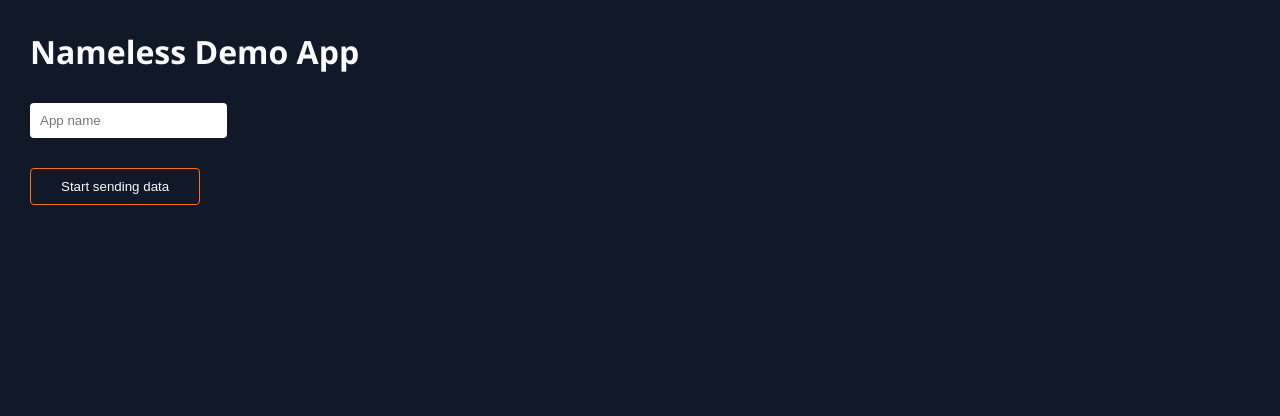
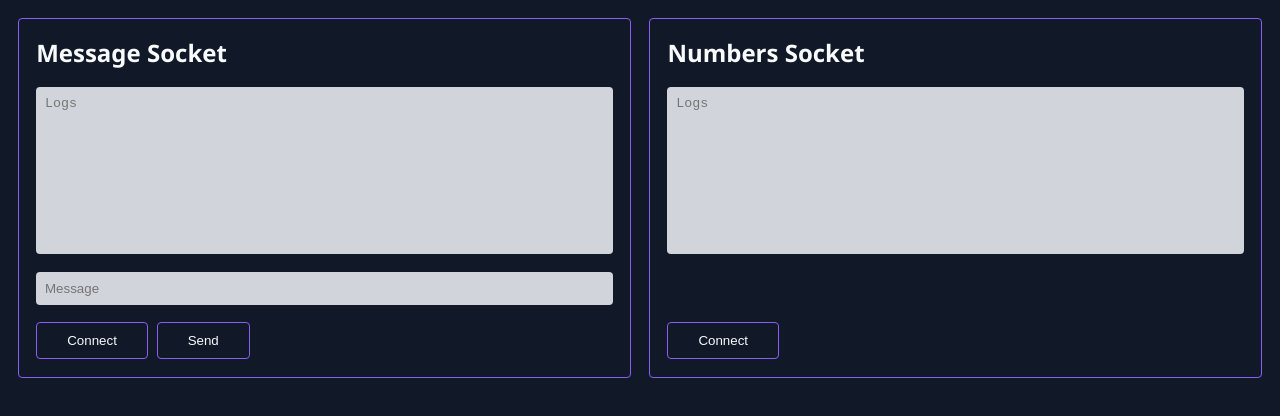
Before and after one commit to lcj2-dev/sockets-demo, a website: page index.html in a window 1280 px wide. Drawn offline with Linux system fonts and the light colour scheme.

Commit message:
Changed app to Socket Demo

```diff
--- a/app.js
+++ b/app.js
@@ -1,28 +1,13 @@
 (() => {
-  const appConfig = {
-    name: 'Nameless'
-  };
+  socket = new WebSocket('ws://localhost:5015');
 
-  let isBroadcasting = false;
-
-  const appName = document.getElementById('appName');
-  const nameInput = document.getElementById('nameInput');
-  const dataBtn = document.getElementById('dataBtn');
-
-  nameInput.addEventListener('input', e => {
-    appConfig.name = e.target.value.trim();
-    appName.textContent = `${appConfig.name} Demo App`;
+  socket.addEventListener('open', e => {
+    console.log(e);
+    socket.send('hello server');
   });
 
-  dataBtn.addEventListener('click', () => {
-    isBroadcasting = !isBroadcasting;
-
-    dataBtn.textContent = `${isBroadcasting ? 'Stop' : 'Start'} sending data`;
-
-    nameInput.disabled = isBroadcasting;
-
-    console.log(
-      `${appConfig.name} is now ${isBroadcasting ? 'online' : 'offline'}`
-    );
+  socket.addEventListener('message', e => {
+    console.log(e);
+    console.log(e.data);
   });
 })();
--- a/index.html
+++ b/index.html
@@ -5,15 +5,29 @@
     <meta http-equiv="X-UA-Compatible" content="IE=edge" />
     <meta name="viewport" content="width=device-width, initial-scale=1.0" />
     <link rel="stylesheet" href="./style.css" />
-    <title>NDA</title>
+    <title>Sockets Demo</title>
   </head>
   <body>
     <main class="content">
-      <h1 id="appName">Nameless Demo App</h1>
+      <div class="container">
+        <div class="box socket-control" data-route="messages">
+          <h2>Message Socket</h2>
+          <textarea class="textarea" rows="10" placeholder="Logs"></textarea>
+          <input class="input" type="text" placeholder="Message" />
+          <div class="box-buttons">
+            <button class="btn">Connect</button>
+            <button class="btn">Send</button>
+          </div>
+        </div>
 
-      <input type="text" id="nameInput" placeholder="App name" />
-
-      <button class="btn" id="dataBtn">Start sending data</button>
+        <div class="box socket-control" data-route="numbers">
+          <h2>Numbers Socket</h2>
+          <textarea class="textarea" rows="10" placeholder="Logs"></textarea>
+          <div class="box-buttons">
+            <button class="btn">Connect</button>
+          </div>
+        </div>
+      </div>
     </main>
 
     <script src="./app.js"></script>
--- a/style.css
+++ b/style.css
@@ -1,7 +1,23 @@
 :root {
-  --color-primary: rgb(249, 115, 22);
+  --space-default: 1.1rem;
+
   --color-dark: rgb(17, 24, 39);
+  --color-gray-dark: rgb(107, 114, 128);
+  --color-gray: rgb(209, 213, 219);
+  --color-gray-light: rgb(229, 231, 235);
   --color-light: rgb(248, 250, 252);
+
+  --color-red: rgb(239, 68, 68);
+  --color-orange: rgb(249, 115, 22);
+  --color-yellow: rgb(245, 158, 11);
+  --color-lime: rgb(132, 204, 22);
+  --color-green: rgb(34, 197, 94);
+  --color-cyan: rgb(20, 184, 166);
+  --color-blue: rgb(14, 165, 233);
+  --color-violet: rgb(139, 92, 246);
+  --color-pink: rgb(217, 70, 239);
+  --color-rose: rgb(244, 63, 94);
+
   --radius-default: 4px;
 }
 
@@ -13,26 +29,57 @@
 
 body {
   font-family: 'Segoe UI', Tahoma, Geneva, Verdana, sans-serif;
-}
-
-.content {
-  height: 100vh;
-  padding: 30px;
   background-color: var(--color-dark);
   color: var(--color-light);
 }
 
-.content input {
+.content {
+  padding: var(--space-default);
+}
+
+@media (min-width: 1400px) {
+  .content {
+    max-width: 50%;
+    margin: 0 auto;
+  }
+}
+
+.container {
+  display: flex;
+  gap: var(--space-default);
+}
+
+.box {
+  flex: 1;
+  border: 1px solid var(--color-violet);
+  border-radius: var(--radius-default);
+  padding: var(--space-default);
+  display: flex;
+  flex-direction: column;
+  gap: var(--space-default);
+}
+
+.box-buttons {
+  display: flex;
+  margin-top: auto;
+  gap: calc(var(--space-default) / 2);
+}
+
+.input,
+.textarea {
+  background-color: var(--color-gray);
+  padding: calc(var(--space-default) / 2);
+  border-radius: var(--radius-default);
   border: none;
-  padding: 10px;
-  border-radius: var(--radius-default);
-  margin: 30px 0;
-  display: block;
+}
+
+.textarea {
+  resize: none;
 }
 
 .btn {
   background-color: transparent;
-  border: 1px solid var(--color-primary);
+  border: 1px solid var(--color-violet);
   border-radius: var(--radius-default);
   color: var(--color-light);
   padding: 10px 30px;
@@ -41,6 +88,6 @@ body {
 
 .btn:hover {
   cursor: pointer;
-  background-color: var(--color-primary);
+  background-color: var(--color-violet);
   color: var(--color-light);
 }
```
